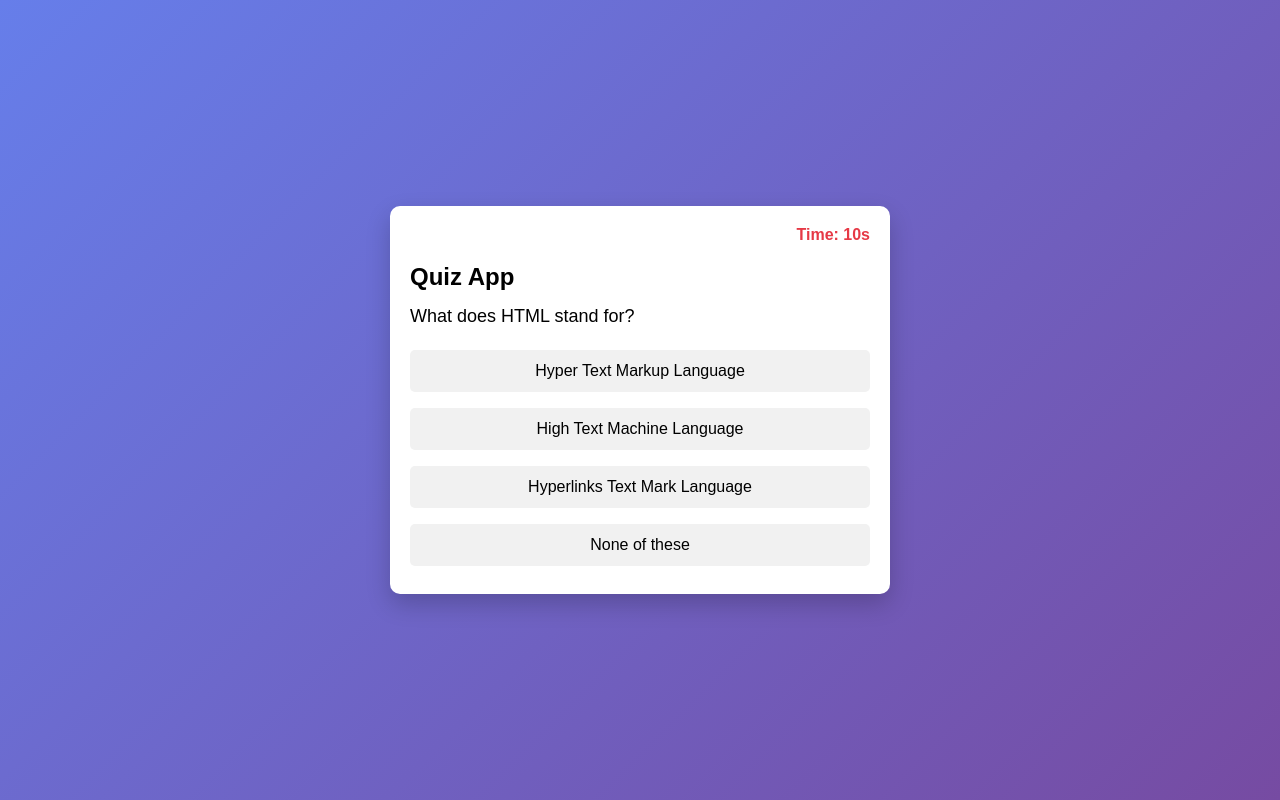
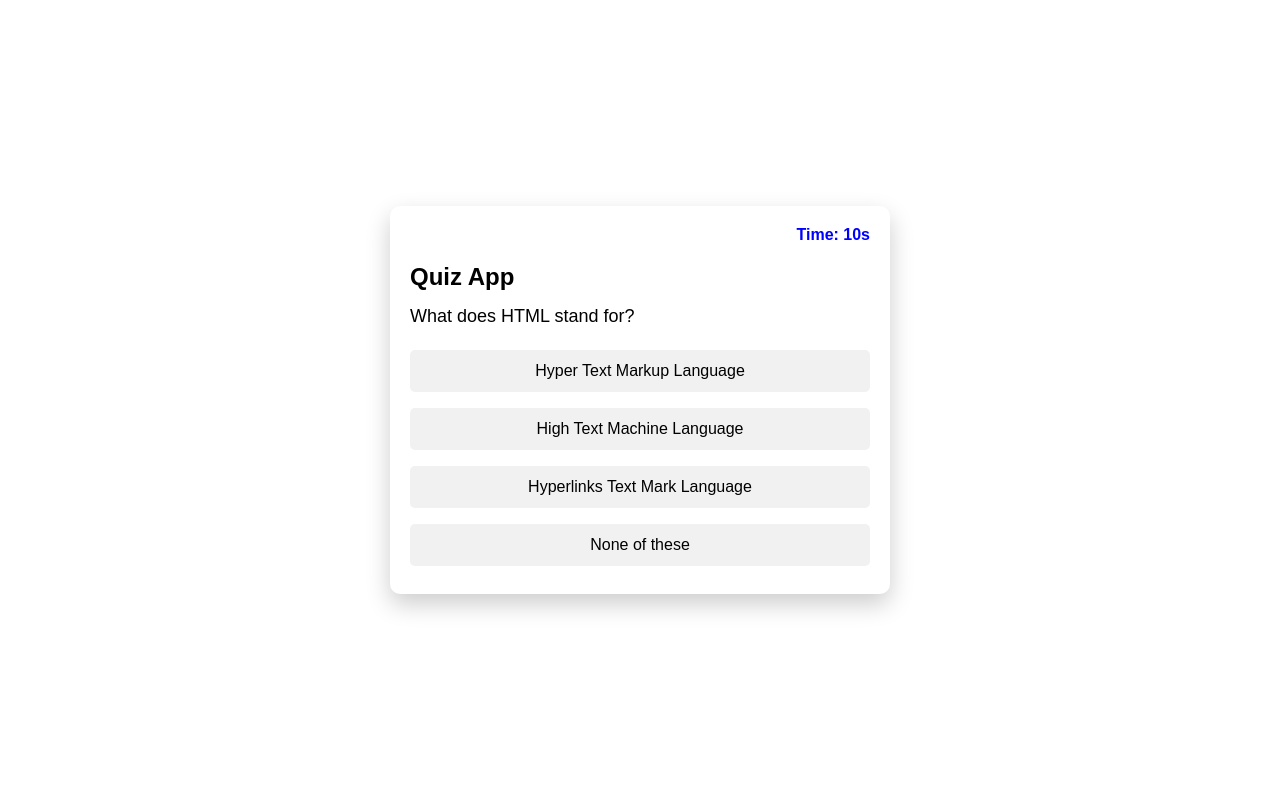
Before and after one commit to Anushavarasala/Quiz, a plain HTML site: page index.html in a window 1280 px wide. Drawn offline with Linux system fonts and the light colour scheme.

Commit message:
Update index.html

```diff
--- a/index.html
+++ b/index.html
@@ -14,7 +14,7 @@
     body {
       margin: 0;
       padding: 0;
-      background: linear-gradient(135deg, #667eea, #764ba2);
+      background: navey;
       min-height: 100vh;
       display: flex;
       justify-content: center;
@@ -37,7 +37,7 @@
     .timer {
       text-align: right;
       font-weight: bold;
-      color: #e63946;
+      color: blue;
     }
 
     .question {
```
